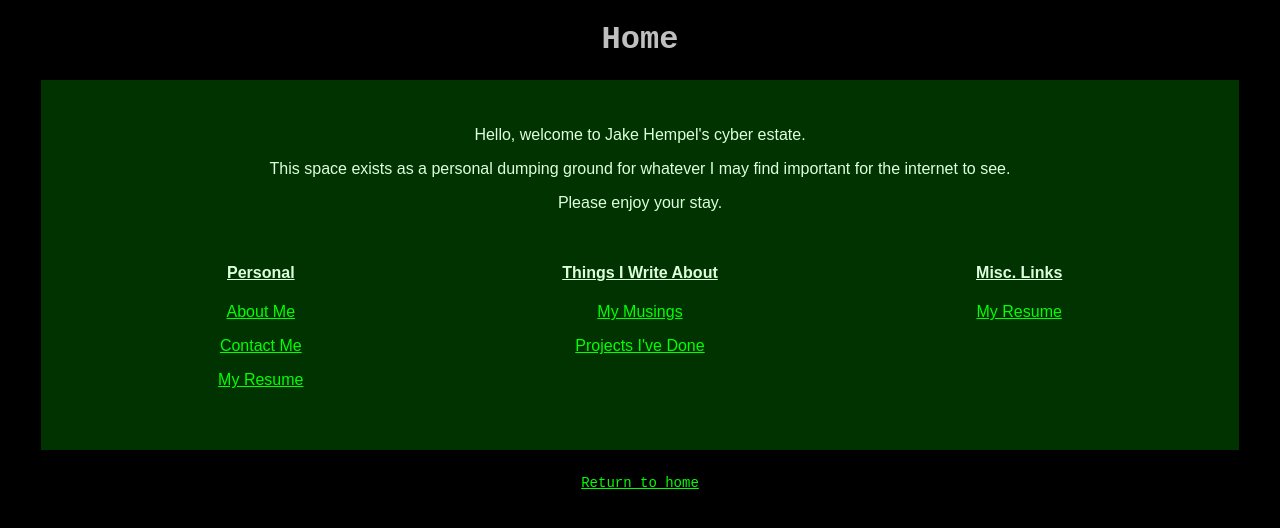
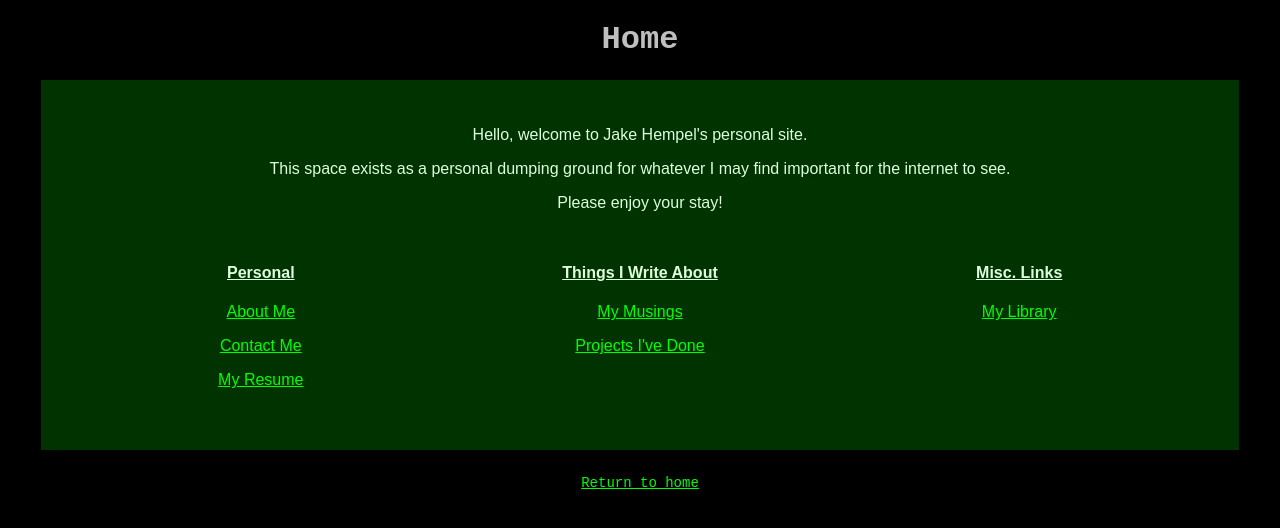
Before and after one commit to jakehempel/jakehempel.us, a Jekyll site: the page built from index.html, in a window 1280 px wide. Shown: the top 528 px of the page. Built offline with Jekyll 4.4.1, drawn with Linux system fonts in a browser that asks for light colours.

Commit message:
adjusted text on pages

```diff
--- a/404.html
+++ b/404.html
@@ -15,11 +15,11 @@ layout: default
     letter-spacing: -1px;
     font-family: "IMPACT BOLD"
   }
-  </style>
+</style>
 
 <div class="container">
   <h1>404</h1>
 
   <p>Page not found :(</p>
-  <p>It's not your fault, it's probably mine...</p>
+  <p>It's not your fault, it's probably mine...</p
 </div>
--- a/index.html
+++ b/index.html
@@ -2,7 +2,6 @@
 layout: default
 title: Home
 ---
-
 
 <script src="assets/jquery-3.3.1.min.js"></script>
 
@@ -32,9 +31,9 @@ title: Home
 </style>
 
 
-<p>Hello, welcome to Jake Hempel's cyber estate.</p>
+<p>Hello, welcome to Jake Hempel's personal site.</p>
 <p>This space exists as a personal dumping ground for whatever I may find important for the internet to see.</p>
-<p>Please enjoy your stay.</p>
+<p>Please enjoy your stay!</p>
 
 <div id="menus">
 
@@ -75,7 +74,7 @@ title: Home
     <table>
       <!--Begin Table-->
       <tr>
-        <p><a href="resume.html">My Resume</a></p>
+        <p><a href="library.html">My Library</a></p>
       </tr>
       <!--End Table-->
     </table>
--- a/musings.html
+++ b/musings.html
@@ -4,7 +4,7 @@ title: My Musings
 categories: list-pages
 ---
 
-<h2>Various topics I think about. Expect some ranting.</h2>
+<h2>Various topics I write about. Expect some ranting.</h2>
 
 <br>
 
--- a/projects.html
+++ b/projects.html
@@ -4,7 +4,7 @@ title: Projects
 categories: list-pages
 ---
 
-<h2>Various journal entries documenting projects I've done in the past.</h2>
+<h2>Various journal entries documenting personal projects I've done in the past.</h2>
 
 <br>
 
```
Also changed, not shown: library.html (added, +11 -0 lines).
